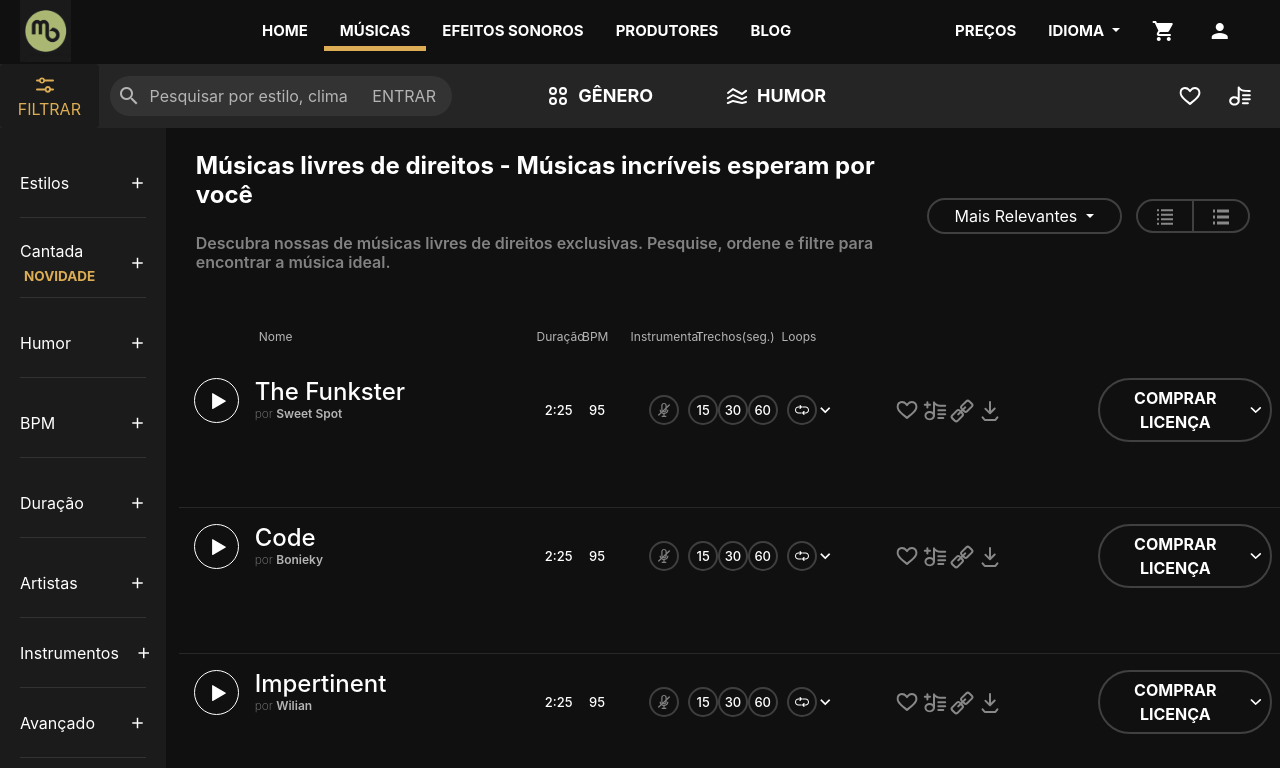
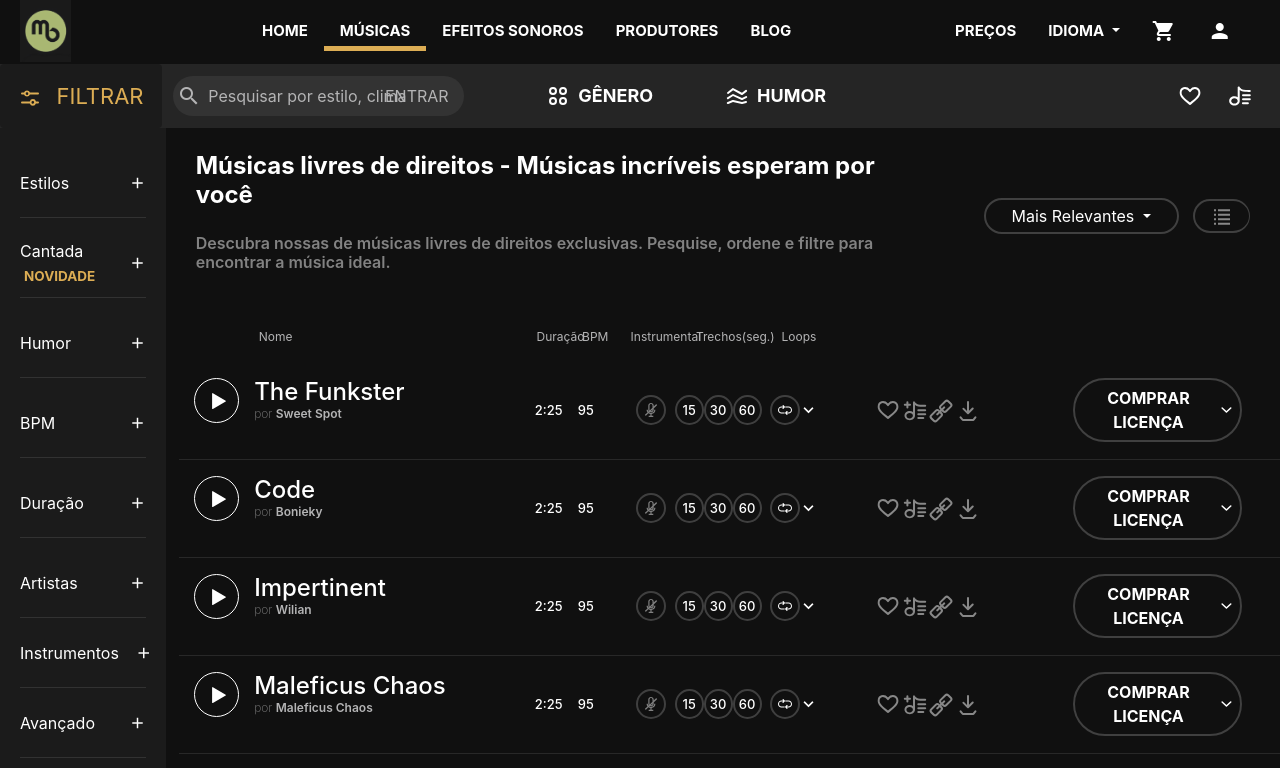
Before and after one commit to wiliangulini/MokBeats, an Angular app: page /#/musicas in a window 1280 px wide. Shown: the top 768 px of the page. Built offline with nearby package versions, Linux system fonts and the light colour scheme.

Commit message:
botao da home agr vai pras tracks, bug do btn filtrar foi corrigido e tbm foi alinhado com o menu lateral, correcao de btn q expoe mais expecificacoes da musica

```diff
--- a/src/app/filter/filter.component.html
+++ b/src/app/filter/filter.component.html
@@ -1,11 +1,11 @@
 <section class="filter">
-  <div id="cf" class="container-fluid filterInt d-flex align-items-start pl-0 pr-0">
+  <div id="cfilter" class="container-fluid filterInt d-flex align-items-start pl-0 pr-0">
     <button id="btnOutS" class="btn w-25 btn-outline-success mr-2" (click)="filtrar()">
       <svg class="mr-2 font-weight-bold" fill="#dcad54" width="24" height="24" viewBox="0 0 24 24"><path d="M4 8.5h2a3.2 3.2 0 006 0h8a1 1 0 000-2h-8a3.2 3.2 0 00-6 0H4a1 1 0 000 2zm5-2.2a1.3 1.3 0 11-1.3 1.2A1.3 1.3 0 019 6.3zm11 9.2h-2a3.2 3.2 0 00-6.2 0H4a1 1 0 000 2h7.8a3.2 3.2 0 006.1 0H20a1 1 0 000-2zm-5.1 2.2a1.3 1.3 0 111.2-1.2 1.3 1.3 0 01-1.2 1.2z"></path></svg>
       FILTRAR
     </button>
     <form id="form" class="col-sm-4 col-md-4 col-lg-4 col-xl-4 d-flex justify-content-start align-items-center h-100">
-      <div class="inputFilter h-100 w-75 d-flex align-items-center justify-content-between">
+      <div class="inputFilter h-100 d-flex align-items-center justify-content-between">
         <span class="material-icons d-flex justify-content-center align-items-center">search</span>
         <input class="form-control w-100" type="search" placeholder="Pesquisar por estilo, clima" aria-label="Search">
         <button type="submit" class="btn">ENTRAR</button>
--- a/src/app/filter/filter.component.scss
+++ b/src/app/filter/filter.component.scss
@@ -59,10 +59,14 @@
 }
 section.filter .container-fluid form {
   padding: 0;
+  max-width: 28.4%;
 }
 section.filter .container-fluid form .inputFilter {
   position: relative;
   width: 81% !important;
+}
+#btnOutS {
+  font-size: 22px;
 }
 section.filter .container-fluid form .inputFilter input {
   border: 0;
--- a/src/app/filter/filter.component.ts
+++ b/src/app/filter/filter.component.ts
@@ -137,10 +137,10 @@
   filtrar() {
     let navleft = document.getElementById('navLeft');
     let cf = document.getElementById('cf');
-    if(navleft!.getAttribute('style') == 'width: 13vw;' || navleft!.getAttribute('style') == 'width: 15vw; opacity: 1;') {
+    if(navleft!.getAttribute('style') == 'width: 13vw;' || navleft!.getAttribute('style') == 'width: 13vw; opacity: 1;') {
       navleft!.style.width = '0vw';
       navleft!.style.opacity = '0';
-      cf!.style.width = '100vw';
+      cf!.style.width = '99vw';
     } else {
       navleft!.style.width = '13vw';
       navleft!.style.opacity = '1';
--- a/src/app/home/home.component.html
+++ b/src/app/home/home.component.html
@@ -79,7 +79,7 @@
           </button>
         </div>
         <div class="col-sm-3 col-md-3 col-lg-3 col-xl-3 d-flex align-items-center justify-content-center">
-          <button class="btn btn-primary" (click)="verificaLogin()">COMPRAR LICENÇA
+          <button class="btn btn-primary" (click)="comprarLicensa(i)">COMPRAR LICENÇA
             <svg width="24" height="24" fill="#000" class="xdBUc" viewBox="0 0 24 24">
               <path d="M12 15.6a1 1 0 01-.6-.3l-5.5-5.1a1 1 0 011.3-1.5l4.9 4.5 4.8-4.5a1 1 0 111.4 1.5l-5.5 5a1 1 0 01-.7.4z"></path>
             </svg>
@@ -88,7 +88,7 @@
       </div>
     </div>
     <div class="row mt-3 justify-content-center align-items-center button">
-      <button class="btn btn-warning w-25 mb-3 mt-5">Mostrar todas as tracks</button>
+      <a [routerLink]="['/musicas']" class="btn btn-warning w-25 mb-3 mt-5">Mostrar todas as tracks</a>
     </div>
   </div>
 </section>
--- a/src/app/home/home.component.ts
+++ b/src/app/home/home.component.ts
@@ -95,6 +95,10 @@
     this.authService.verificaLogin();
   }
 
+  comprarLicensa(i: number) {
+    this.musicService.comprarLicensa(i);
+  }
+
   onSubmit(): void {
     console.log(this.mokbeats.search);
     console.log(this.mokbeats.genero);
--- a/src/app/musicas/musicas.component.html
+++ b/src/app/musicas/musicas.component.html
@@ -126,11 +126,6 @@
                   <svg width="24" height="24" viewBox="0 0 24 24"><path d="M8 4.3h12v2H8zm-4 0h2v2H4zm4 4.5h12v2H8zm-4 0h2v2H4zm4 4.5h12v2H8zm-4 0h2v2H4zm4 4.5h12v2H8zm-4 0h2v2H4z"></path></svg>
                 </button>
               </div>
-              <div class="visualizacaoExtendida">
-                <button class="button" type="button" data-toggle="tooltip" data-placement="top" title="Visualização Extendida">
-                  <svg width="24" height="24" viewBox="0 0 24 24"><path d="M8 4.5h12v3H8zm-4 0h2v3H4zm4 6h12v3H8zm-4 0h2v3H4zm4 6h12v3H8zm-4 0h2v3H4z"></path></svg>
-                </button>
-              </div>
             </div>
           </div>
         </div>
@@ -247,10 +242,10 @@
                   </svg>
                 </button>
               </div>
-              <div class="div w-100 mt-5 accordion"  id="accordionT1">
+              <div class="div w-100 accordion"  id="accordionT1">
                 <div class="row flex-column" id="collapseT" class="collapse mb-5" aria-labelledby="headingOne" data-parent="#accordion1">
                   <div class="col-sm-7 col-md-7 col-lg-7 col-xl-7 mb-3">{{frase}}</div>
-                  <div class="col-sm-12 col-md-12 col-lg-12 col-xl12 w-100 d-inline" >
+                  <div class="col-sm-12 col-md-12 col-lg-12 col-xl12 w-100 d-block" >
                     <div class="div2 float-left mt-4 mr-2" *ngFor="let vx of arrVExtendida; let i = index;">
                       <a id="arrve"  class="p-2 text-center">
                         {{vx.viewValue}}
--- a/src/app/musicas/musicas.component.scss
+++ b/src/app/musicas/musicas.component.scss
@@ -90,25 +90,17 @@
 }
 article.one .container-fluid .row .col-sm-12.col-md-12.col-lg-12.col-xl-12 .col-sm-4.col-md-4.col-lg-4.col-xl-4 .visualizacao button.button {
   border: 2px solid rgba(255,255,255,.2);
-  border-radius: 999px 0px 0px 999px;
+  border-radius: 999px;
   border-right-width: 1px;
 }
-article.one .container-fluid .row .col-sm-12.col-md-12.col-lg-12.col-xl-12 .col-sm-4.col-md-4.col-lg-4.col-xl-4 .visualizacaoExtendida button.button {
-  border: 2px solid rgba(255,255,255,.2);
-  border-radius: 0px 999px 999px 0px;
-  border-left-width: 1px;
-}
-article.one .container-fluid .row .col-sm-12.col-md-12.col-lg-12.col-xl-12 .col-sm-4.col-md-4.col-lg-4.col-xl-4 .visualizacaoExtendida button.button:focus,
 article.one .container-fluid .row .col-sm-12.col-md-12.col-lg-12.col-xl-12 .col-sm-4.col-md-4.col-lg-4.col-xl-4 .visualizacao button.button:focus {
   outline: none;
 }
-article.one .container-fluid .row .col-sm-12.col-md-12.col-lg-12.col-xl-12 .col-sm-4.col-md-4.col-lg-4.col-xl-4 .visualizacaoExtendida button.button:focus,
 article.one .container-fluid .row .col-sm-12.col-md-12.col-lg-12.col-xl-12 .col-sm-4.col-md-4.col-lg-4.col-xl-4 .visualizacao button.button:focus,
-article.one .container-fluid .row .col-sm-12.col-md-12.col-lg-12.col-xl-12 .col-sm-4.col-md-4.col-lg-4.col-xl-4 .visualizacaoExtendida button.button:hover,
 article.one .container-fluid .row .col-sm-12.col-md-12.col-lg-12.col-xl-12 .col-sm-4.col-md-4.col-lg-4.col-xl-4 .visualizacao button.button:hover {
   background: rgba(255,255,255,.13);
 }
-article.one .container-fluid .row .col-sm-12.col-md-12.col-lg-12.col-xl-12 .col-sm-4.col-md-4.col-lg-4.col-xl-4 .visualizacaoExtendida button.button,
+
 article.one .container-fluid .row .col-sm-12.col-md-12.col-lg-12.col-xl-12 .col-sm-4.col-md-4.col-lg-4.col-xl-4 .visualizacao button.button {
   fill: rgba(255,255,255,.5);
   outline: none;
@@ -270,6 +262,14 @@
   border: 1px solid #FFF;
   border-radius: 999px;
   font-size: 12px;
+}
+.controlDivsInt.row {
+  width: 100%;
+}
+#collapseT .col-sm-7.col-md-7.col-lg-7.col-xl-7.mb-3 {
+  color: #FFF;
+  font-size: 12px;
+  margin-top: 2%;
 }
 div.control li.d-flex.align-items-center.justify-content-between.w-100 p.mb-0.position-relative,
 div.control li.d-flex.align-items-center.justify-content-between.w-100 p.mb-0.position-relative span#dur,
--- a/src/app/musicas/musicas.service.ts
+++ b/src/app/musicas/musicas.service.ts
@@ -434,12 +434,9 @@
   }
 
   public baixarAmostra(i: number, md: any) {
-    this.authService.verificaLogin();
     console.log(md);
     this.downloadMusic = md;
-    if(this.authService.userAutetic()) {
-      this.modalService.open(DownloadAmostraComponent, {size: 'lg', modalDialogClass: 'modal-dialog-centered', container: 'body', backdrop: 'static', keyboard: false});
-    }
+    this.modalService.open(DownloadAmostraComponent, {size: 'lg', modalDialogClass: 'modal-dialog-centered', container: 'body', backdrop: 'static', keyboard: false});
   }
 
   public comprarLicensa(i: number) {
```
